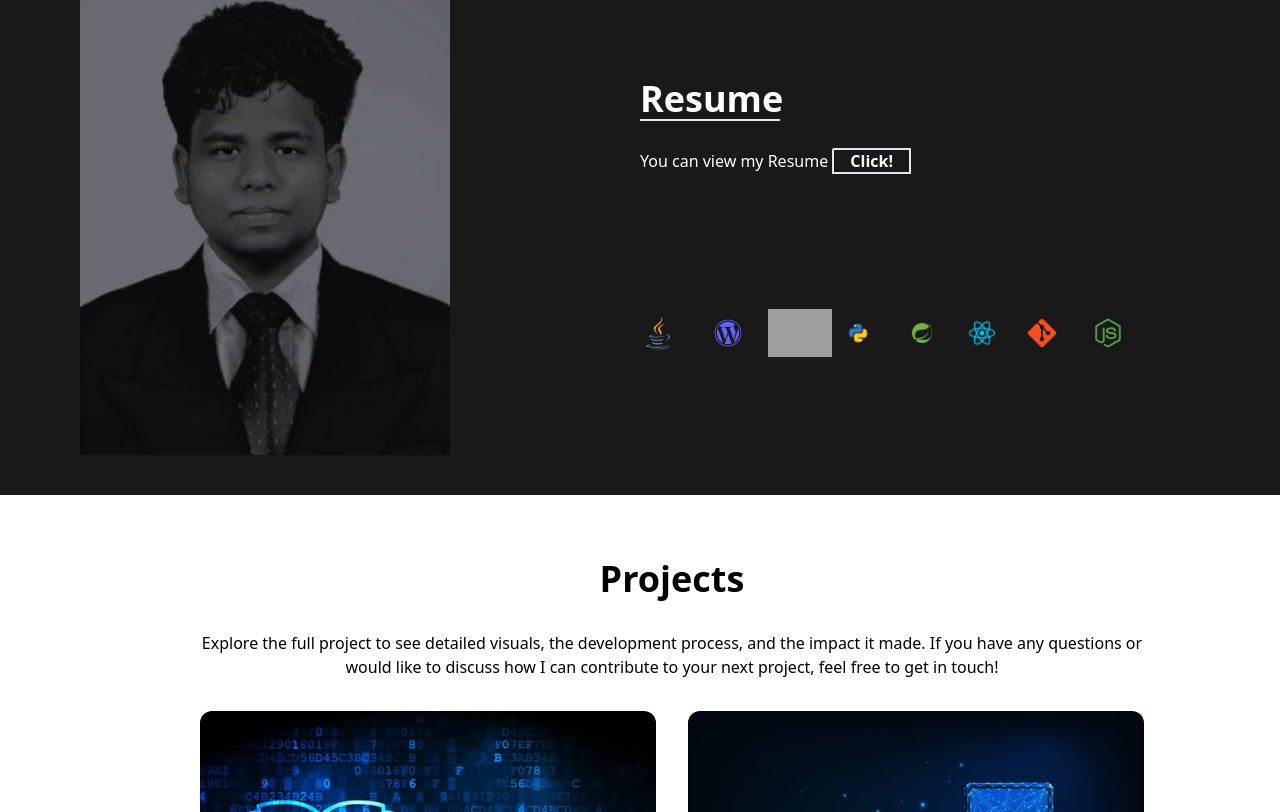
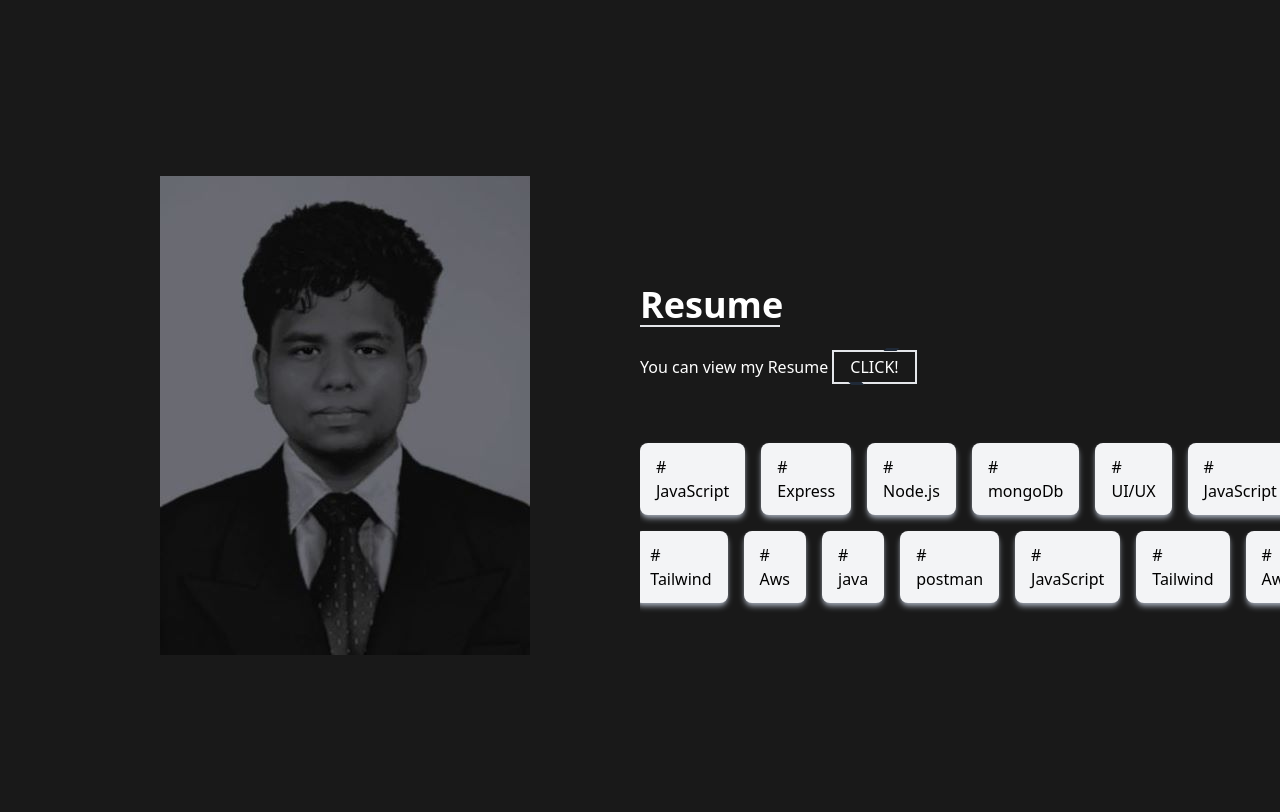
Before and after one commit to Akash19082001/MY-PortFoliosite, a React (Vite) app: page / in a window 1280 px wide. Shown: the part 1468-2280 px from the top of the page. Built offline with nearby package versions, Linux system fonts and the light colour scheme; grey boxes are pictures that could not be loaded; a web font is replaced by a local one.

Commit message:
fist commit

```diff
--- a/package.json
+++ b/package.json
@@ -13,6 +13,7 @@
     "preview": "vite preview"
   },
   "dependencies": {
+    "@heroicons/react": "^2.1.5",
     "framer-motion": "^11.2.13",
     "react": "^18.3.1",
     "react-dom": "^18.3.1",
--- a/src/Components/Contact.jsx
+++ b/src/Components/Contact.jsx
@@ -1,3 +1,4 @@
+
 
 export default function Contect(){
   const config={
--- /dev/null
+++ b/src/Components/InfiniteScrollAnimation.jsx
@@ -0,0 +1,44 @@
+import React from "react";
+
+export default function InfiniteScrollAnimation() {
+  return (
+    <div className="hidden md:block flex-col items-center justify-center text-slate-50">
+      <div className=" w-[40rem] max-w-[200vw] flex flex-col gap-4 relative py-6 overflow-hidden">
+        <div className="loop-slider" style={{ "--duration": "43000ms", "--direction": "normal" }}>
+          <div className="inner flex animate-loop" style={{ animationDirection: "var(--direction)", animationDuration: "var(--duration)" }}>
+            <div className="tag"># JavaScript</div>
+            <div className="tag"># Express</div>
+            <div className="tag"># Node.js</div>
+            <div className="tag"># mongoDb</div>
+            <div className="tag"># UI/UX</div>
+            {/* Duplicated content */}
+            <div className="tag"># JavaScript</div>
+            <div className="tag"># Express</div>
+            <div className="tag"># Node.js</div>
+            <div className="tag"># mongoDb</div>
+            <div className="tag"># UI/UX</div>
+          </div>
+        </div>
+        <div className="loop-slider" style={{ "--duration": "20000ms", "--direction": "reverse" }}>
+          <div className="inner flex animate-loop" style={{ animationDirection: "var(--direction)", animationDuration: "var(--duration)" }}>
+            <div className="tag"># java</div>
+            <div className="tag"># postman</div>
+            <div className="tag"># JavaScript</div>
+            <div className="tag"># Tailwind</div>
+            <div className="tag"># Aws</div>
+            {/* Duplicated content */}
+            <div className="tag"># java</div>
+            <div className="tag"># postman</div>
+            <div className="tag"># JavaScript</div>
+            <div className="tag"># Tailwind</div>
+            <div className="tag"># Aws</div>
+          </div>
+        </div>
+
+        {/* Add more sliders as needed */}
+      </div>
+      <div className="fade absolute inset-0 pointer-events-none bg-gradient-to-r via-transparent"></div>
+    </div>
+
+  );
+}
--- a/src/Components/Main.jsx
+++ b/src/Components/Main.jsx
@@ -3,6 +3,7 @@ import { TypeAnimation } from 'react-type-animation';
 import { FaTwitter, FaFacebook, FaInstagram, FaLinkedinIn, FaGithub } from 'react-icons/fa';
 import { motion } from 'framer-motion';
 import homeIMG from '../assets/Home.jpg';
+
 
 const Main = () => {
   return (
@@ -91,6 +92,8 @@ const Main = () => {
           </motion.div>
         </motion.div>
       </div>
+
+
     </div>
   );
 };
--- a/src/Components/Projects.jsx
+++ b/src/Components/Projects.jsx
@@ -17,10 +17,10 @@ const Projects = () => {
       </p>
       <div className="grid md:grid-cols-2 gap-8">
         <a
-          href="https://github.com/Akash19082001/book-store"
+          href="https://lofer-app-todo.vercel.app"
           className="project-container"
         >
-          <Projectdemo img={bookImg} title="Bookstore Management" />
+          <Projectdemo img={bookImg} title="LoferNote" />
         </a>
         <a
           href="https://github.com/Akash19082001/e-commerce-project"
--- a/src/Components/Resume.jsx
+++ b/src/Components/Resume.jsx
@@ -1,13 +1,6 @@
-import React from 'react';
-import ResumeImg from '../assets/Akash.jpg';
-import exprees from '../assets/Express.png';
-import git from '../assets/git.png';
-import java from '../assets/java.webp';
-import js from '../assets/JS.png';
-import python from '../assets/python.webp';
-import react from '../assets/React.webp';
-import spring from '../assets/Spring.png';
-import wordpress from '../assets/wordpress.webp';
+ import React from 'react';
+ import ResumeImg from '../assets/Akash.jpg';
+import InfiniteScrollAnimation from './InfiniteScrollAnimation';
 
 
 export default function Resume() {
@@ -25,43 +18,63 @@ export default function Resume() {
     return (
         <section className='flex flex-col md:flex-row bg-black/90 fade-in'>
             <div id='resume' className='md:w-1/2 flex justify-center md:justify-start'>
-                <img className='hidden md:block pl-20 pb-10 pt-10' src={ResumeImg} alt='Resume' />
+                <img className='hidden md:block pl-40 pb-60 pt-60' src={ResumeImg} alt='Resume' />
                 <img className='block md:hidden pl-10 pr-10 pt-10' src={ResumeImg} alt='Resume' />
             </div>
-            <div className='md:w-1/2 flex flex-col justify-center items-center'>
+            <div className='md:w-1/2 flex flex-col justify-center items-center '>
                 <div className='flex flex-col items-center md:items-start'>
-                    <h1 className='text-4xl text-white border-b-2 mb-2 w-[140px] font-bold pt-10 md:pt-20'>Resume</h1>
+                    <h1 className='text-4xl text-white border-b-2 mb-2 w-[140px] font-bold md:pt-20'>Resume</h1>
                     <p className='text-white pt-5 pb-10 text-center'>
                         You can view my Resume{' '}
                         <a
                             href='https://github.com/Akash19082001/Akash-Cv/blob/main/Akash%20Resume.pdf'
-                            className=' font-bold border-2 px-4 rounded-ss-sm hover:bg-stone-950'
-                        >
+                            className="relative bg-transparent text-aqua uppercase no-underline border-2 border-aqua py-1 px-4 group">
+                                <span className="absolute block w-2/12 bg-gray-800 h-[3px] right-[20%] top-[-0.22em] skew-x-[-45deg] transition-all duration-[450ms] ease-[cubic-bezier(0.86, 0, 0.07, 1)] group-hover:right-[80%]"></span>
+                                <span className="absolute block w-2/12 bg-gray-800 h-[3px] left-[20%] bottom-[-0.22em] skew-x-[45deg] transition-all duration-[450ms] ease-[cubic-bezier(0.86, 0, 0.07, 1)] group-hover:left-[80%]"></span>
+
                             Click!
                         </a>
                     </p>
                     <div className='hidden md:block'>
-                        <div onClick={handleScroll} className='scroll-container pr-80 link-animate'>
-                            <img className='scroll-img pr-7' src={java} alt='Scroll Image 1' />
-                            <img className='scroll-img pr-6 pl-2' src={wordpress} alt='Scroll Image 2' />
-                            <img className='scroll-img size-12 ' src={exprees} alt='Scroll Image 4' />
-                            <img className='scroll-img pr-7 pl-4' src={python} alt='Scroll Image 6' />
-                            <img className='scroll-img pr-7 pl-4' src={spring}alt='Scroll Image 3' />
-                            <img className='scroll-img pr-7 pl-2' src={react} alt='Scroll Image 7' />
-                            <img className='scroll-img pr-7' src={git} alt='Scroll Image 5' />
-                            <img className='scroll-img pr-7 pl-1' src={js} alt='Scroll Image 8' />
+                        <InfiniteScrollAnimation/>
+                    </div>
+                       <div className='block md:hidden'>
+                     <div className="flex-col items-center justify-center text-slate-50">
+                        <div className=" w-[17rem] max-w-[200vw] flex flex-col gap-4 relative py-6 overflow-hidden">
+                            <div className="loop-slider" style={{ "--duration": "4300ms", "--direction": "normal" }}>
+                            <div className="inner flex animate-loop" style={{ animationDirection: "var(--direction)", animationDuration: "var(--duration)" }}>
+                            <div className="tag"># JavaScript</div>
+                            <div className="tag"># Express</div>
+                            <div className="tag"># Node.js</div>
+                            <div className="tag"># mongoDb</div>
+                            <div className="tag"># UI/UX</div>
+                                {/* Duplicated content */}
+                                <div className="tag"># JavaScript</div>
+                                <div className="tag"># Express</div>
+                                <div className="tag"># Node.js</div>
+                                <div className="tag"># mongoDb</div>
+                                <div className="tag"># UI/UX</div>
+                            </div>
+                            </div>
+                            <div className="loop-slider" style={{ "--duration": "20000ms", "--direction": "reverse" }}>
+                            <div className="inner flex animate-loop" style={{ animationDirection: "var(--direction)", animationDuration: "var(--duration)" }}>
+                            <div className="tag"># java</div>
+                            <div className="tag"># postman</div>
+                            <div className="tag"># JavaScript</div>
+                            <div className="tag"># Tailwind</div>
+                            <div className="tag"># Aws</div>
+                                {/* Duplicated content */}
+                                <div className="tag"># java</div>
+                                <div className="tag"># postman</div>
+                                <div className="tag"># JavaScript</div>
+                                <div className="tag"># Tailwind</div>
+                                <div className="tag"># Aws</div>
+                            </div>
+                            </div>
+
+                            {/* Add more sliders as needed */}
                         </div>
-                    </div>
-                    <div className='block md:hidden'>
-                        <div onClick={handleScroll} className='scroll-container flex flex-wrap justify-center space-x-2'>
-                            <img className='scroll-img w-16 h-15' src={java} alt='Scroll Image 1' />
-                            <img className='scroll-img w-16 h-15' src={wordpress} alt='Scroll Image 2' />
-                            <img className='scroll-img size-12' src={exprees} alt='Scroll Image 4' />
-                            <img className='scroll-img w-16 h-15' src={python} alt='Scroll Image 6' />
-                            <img className='scroll-img w-14 h-13 pr-2' src={spring} alt='Scroll Image 3' />
-                            <img className='scroll-img w-16 h-15' src={react} alt='Scroll Image 7' />
-                            <img className='scroll-img w-16 h-15' src={git} alt='Scroll Image 8' />
-                            <img className='scroll-img w-16 h-15' src={js} alt='Scroll Image 8' />
+                        <div className="fade absolute inset-0 pointer-events-none bg-gradient-to-r via-transparent"></div>
                         </div>
                     </div>
                 </div>
--- a/src/index.css
+++ b/src/index.css
@@ -64,7 +64,7 @@
       bottom: 0;
       width: 2px;
       height: 0; /* Start the height at 0 */
-      background-color: #D1D5DB; /* This is the stone-200 color */
+      background-color: rgb(150, 150, 150); /* This is the stone-200 color */
       animation: borderAnimation 10s ease-in-out forwards;
     }
   }
@@ -89,39 +89,25 @@
 
 }
 
-@keyframes scroll {
 
-    10% {
-      transform: translateX(-10%);
-   }
-    40% {
-    transform: translateX(-50%);
-   }
-    60%{
-      transform: translateX(-20%);
+@layer utilities {
+  .animate-loop {
+    @apply animate-none;
+    animation-name: loop;
+    animation-timing-function: linear;
+    animation-iteration-count: infinite;
+  }
+
+  @keyframes loop {
+    0% {
+      transform: translateX(0);
     }
-    40%{
-      transform: translateX(10%);
-    }
-    20%{
-      transform: translateX(-5%);
-    }
-    10%{
-      transform: translateX(0%);
-    }
-    20%{
-      transform: translateX(-10%);
-    }
-    40%{
-      transform: translateX(-60%);
-    }
-    1oo%{
+    100% {
       transform: translateX(-50%);
     }
-    50% {
-      transform: translateX(40%);
   }
-   10% {
-    transform: translateX(-10%);
 }
-  }
+
+.tag {
+  @apply flex items-center text-black bg-gray-100 shadow-gray-400 rounded-lg px-4 py-3 mr-4 shadow-md;
+}
```
Also changed, not shown: 1 other file (tests, documents, lock files or other folders).
